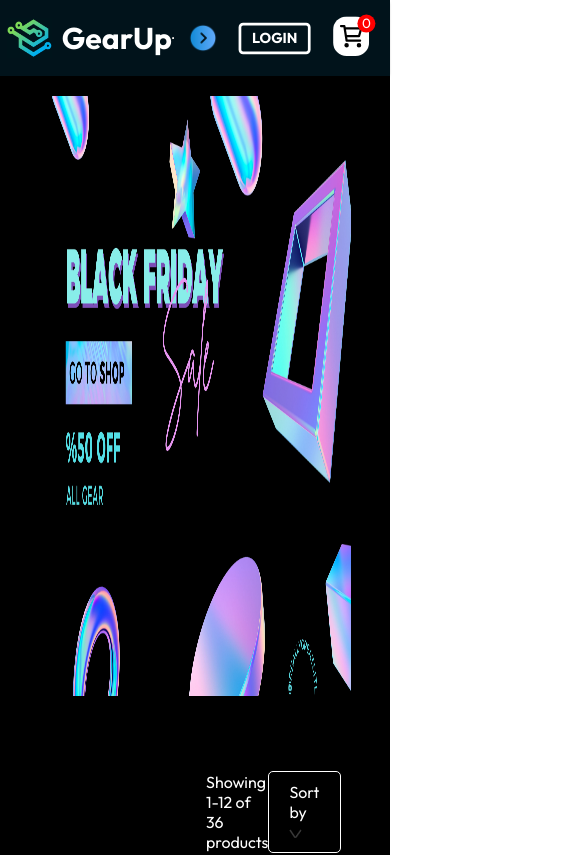
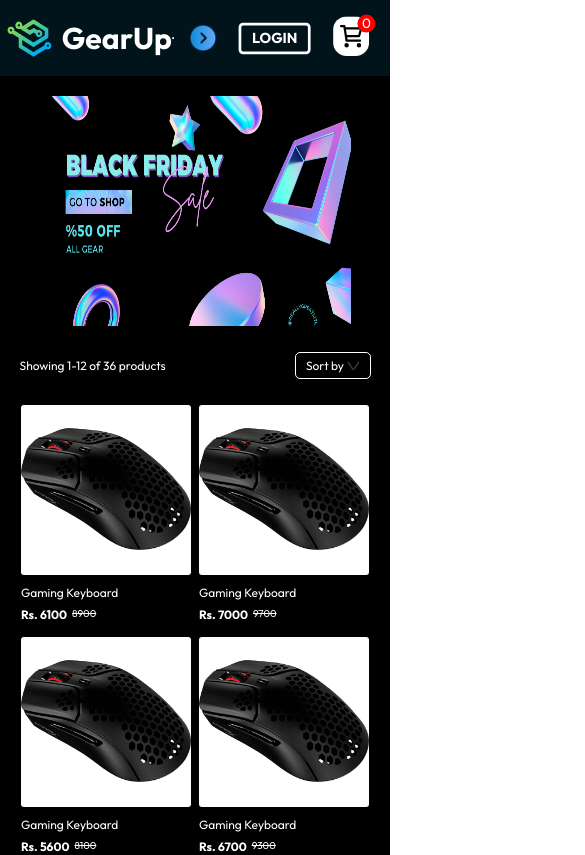
Before and after one commit to preshitmagar/GearUp-Gadgets, a React (Create React App) app: page /keeb in a window 390 px wide. Shown: the top 855 px of the page, 585 px wide, since content can reach past the window. Built offline with nearby package versions, Linux system fonts and the light colour scheme.

Commit message:
Media Queries 3

```diff
--- a/src/Pages/css/ShopCategory.css
+++ b/src/Pages/css/ShopCategory.css
@@ -3,7 +3,6 @@
     color: white;
     padding-bottom: 30px;
 }
-
 .shopcategory-banner{
     display: flex;
     padding: 20px 0px;
@@ -30,12 +29,15 @@
 }
 .shopcategory-products{
     padding: 20px 80px;
-    margin-left: 125px;
     padding-bottom: 60px;
     display: grid;
     grid-template-columns: 1fr 1fr 1fr;
     gap: 20px;
 }
+.shopcategory-products .item{
+    margin: auto 83px;
+}
+
 .shopcategory-load{
     display: flex;
     justify-content: center;
@@ -49,3 +51,56 @@
     font-weight: 400;
     cursor: pointer;
 }
+@media(max-width:1280px){
+    .shopcategory-banner{
+        padding: 20px auto;
+    }
+    .shopcategory-banner img{
+        width: 80%;
+        height: 450px;
+    }
+    .shopcategory-indexsort{
+        width: 90%;
+        margin: auto;
+    }
+    .shopcategory-sort{
+        padding: 5px 10px;
+        font-size: 12px;
+    }
+    .shopcategory-indexsort p{
+        font-size: 12px;
+    }
+    .shopcategory-products{
+        width: 90%;
+        margin: 10px auto;
+        padding: 10px 10px;
+        row-gap: 20px;
+    }
+    .shopcategory-products .item{
+        margin:auto;
+    }
+    .shopcategory-load{
+        margin: 100px auto;
+        font-size: 18px;
+    }
+}
+@media(max-width:800px){
+    .shopcategory-banner img{
+        height: 300px;
+    }
+    .shopcategory-load{
+        margin: 80px auto;
+        width: 90px;
+        font-size: 13px;
+    }
+}
+@media(max-width:500px){
+    .shopcategory-banner img{
+        height: 230px;
+    }
+    .shopcategory-products{
+        grid-template-columns: 1fr 1fr;
+        row-gap: 15px;
+        column-gap: 5px;
+    }
+}
```
